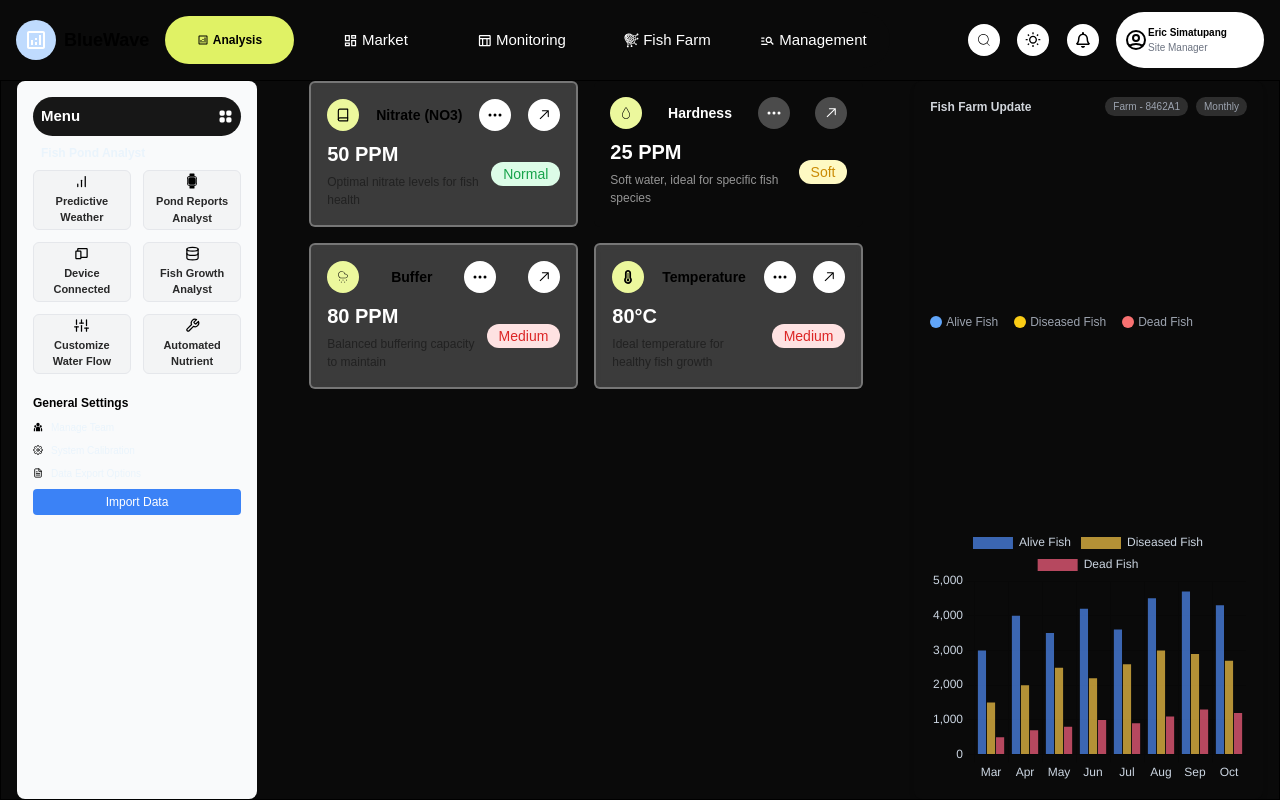
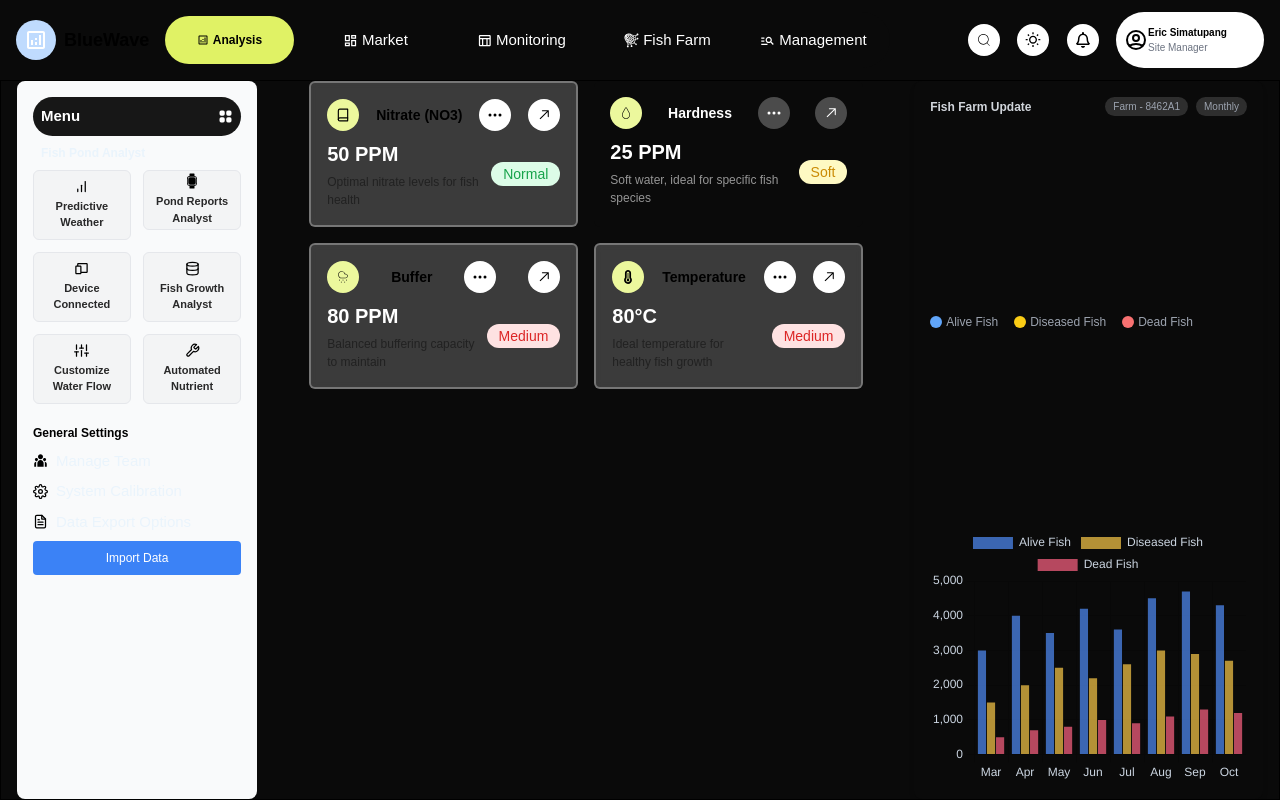
Before and after one commit to kennedyifeadi/blue-wave, a Next.js app: page / in a window 1280 px wide. Built offline with nearby package versions, Linux system fonts and the light colour scheme.

Commit message:
Update Sidebar component styles and button height

```diff
--- a/src/app/components/Sidebar.js
+++ b/src/app/components/Sidebar.js
@@ -22,7 +22,7 @@ export const Sidebar = () => {
         <span className='font-bold mb-2 px-2 text-[12px]'>Fish Pond Analyst</span>
         <ul className="flex flex-wrap gap-3 w-full justify-between ">
           {/* Predictive Weather */}
-          <li className="flex flex-col text-[15px]  items-center justify-center w-[47%] h-[60px] border bg-[#dbdbdb33] rounded-md">
+          <li className="flex flex-col text-[15px]  items-center justify-center w-[47%] h-[70px] border bg-[#dbdbdb33] rounded-md">
             <FiBarChart className="text-black" />
             <span className='text-[11px] px-1 mt-1 flex items-center text-center w-full justify-center font-semibold text-[#000000d5]'>Predictive Weather</span>
           </li>
@@ -34,42 +34,42 @@ export const Sidebar = () => {
           </li>
 
           {/* Device Connected */}
-          <li className="flex flex-col text-[15px] justify-center items-center w-[47%] h-[60px] border bg-[#dbdbdb33] rounded-md">
+          <li className="flex flex-col text-[15px] justify-center items-center w-[47%] h-[70px] border bg-[#dbdbdb33] rounded-md">
             <BiDevices className="text-black" />
             <span className='text-[11px] px-1 mt-1 flex items-center text-center w-full justify-center font-semibold text-[#000000d5]'>Device Connected</span>
           </li>
 
           {/* Fish Growth Analyst */}
-          <li className="flex flex-col text-[15px] justify-center items-center w-[47%] h-[60px] border bg-[#dbdbdb33] rounded-md">
+          <li className="flex flex-col text-[15px] justify-center items-center w-[47%] h-[70px] border bg-[#dbdbdb33] rounded-md">
             <FiDatabase className="text-black" />
             <span className='text-[11px] px-1 mt-1 flex items-center text-center w-full justify-center font-semibold text-[#000000d5]'>Fish Growth Analyst</span>
           </li>
 
           {/* Customize Water Flow */}
-          <li className="flex flex-col text-[15px] justify-center items-center w-[47%] h-[60px] border bg-[#dbdbdb33] rounded-md">
+          <li className="flex flex-col text-[15px] justify-center items-center w-[47%] h-[70px] border bg-[#dbdbdb33] rounded-md">
             <FiSliders className="text-black" />
             <span className='text-[11px] px-1 mt-1 flex items-center text-center w-full justify-center font-semibold text-[#000000d5]'>Customize Water Flow</span>
           </li>
 
           {/* Automated Nutrient */}
-          <li className="flex flex-col text-[15px] justify-center items-center w-[47%] h-[60px] border bg-[#dbdbdb33] rounded-md">
+          <li className="flex flex-col text-[15px] justify-center items-center w-[47%] h-[70px] border bg-[#dbdbdb33] rounded-md">
             <FiTool className="text-black" />
             <span className='text-[11px] px-1 mt-1 flex items-center text-center w-full justify-center font-semibold text-[#000000d5]'>Automated Nutrient</span>
           </li>
 
           <div className='w-full flex flex-col gap-2'>
           <h3 className="text-[12px] font-bold text-black mt-2">General Settings</h3>
-          <li className="flex items-center gap-2 text-[10px]">
+          <li className="flex items-center gap-2 text-[15px]">
             <RiTeamFill className='text-black'/>
             <span>Manage Team</span>
           </li>
 
-          <li className="flex items-center gap-2 text-[10px]">
+          <li className="flex items-center gap-2 text-[15px]">
             <FiSettings className="text-black" />
             <span>System Calibration</span>
           </li>
 
-          <li className="flex items-center gap-2 text-[10px]">
+          <li className="flex items-center gap-2 text-[15px]">
             <FiFileText className="text-black" />
             <span>Data Export Options</span>
           </li>
@@ -78,7 +78,7 @@ export const Sidebar = () => {
 
         {/* Import Data Button */}
         <div className="mt-2">
-          <button className="bg-blue-500 text-white text-[12px] w-full py-1 rounded hover:bg-blue-600">
+          <button className="bg-blue-500 text-white text-[12px] w-full py-2 rounded hover:bg-blue-600">
             Import Data
           </button>
         </div>
```
